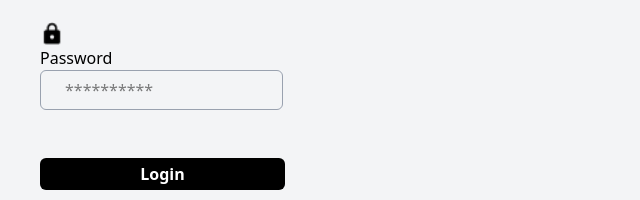
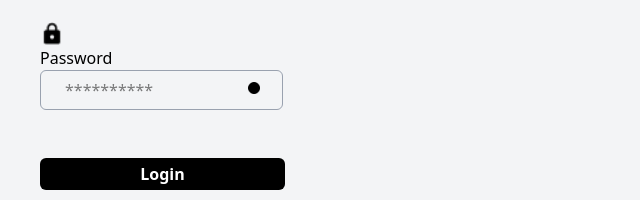
Before and after one commit to BilalHammi/finance-tracker, a Next.js app in the folder finance-tracker/: page /login in a window 1280 px wide. Shown: the part 177-377 px from the top of the page, without its empty margins (0-640 px from the left). Built offline with nearby package versions, Linux system fonts and the light colour scheme.

Commit message:
Added dot icon for password input.

```diff
--- a/finance-tracker/app/ui/login.component.tsx
+++ b/finance-tracker/app/ui/login.component.tsx
@@ -2,6 +2,7 @@ import BtnComponent from "../ui/button.component"
 import InputComponent from "../ui/input.component"
 import EmailIcon from "../../public/email-icon.png"
 import PasswordIcon from "../../public/lock-icon.png"
+import PasswordDot from "../../public/password-dot.png"
 import Image from "next/image";
 
 
@@ -10,17 +11,20 @@ export default function loginForm() {
        <div className="max-[450px]:flex max-[450px]:flex-col">
         <div>
             <div className="max-[450px]:flex max-[450px]:flex-row">
-                <Image src={EmailIcon} alt="Email icoon" className="w-6 h-6"/>
+                <Image src={EmailIcon} alt="Email icon" className="w-6 h-6"/>
                 <p className="max-[450px]:ml-1 max-[450px]:mb-2 max-[450px]:text-gray-400">Email</p>
             </div>
             <InputComponent widthCS="243px" heightCS="40px" typeInput="text" name="John.Doe@example.com"/>
         </div>
         <div>
             <div className="max-[450px]:flex max-[450px]:flex-row">
-                <Image src={PasswordIcon} alt="Lock icoon" className="w-6 h-6"/>
+                <Image src={PasswordIcon} alt="Lock icon" className="w-6 h-6"/>
                 <p className="max-[450px]:ml-1 max-[450px]:mb-2 max-[450px]:text-gray-400">Password</p>
             </div>
-            <InputComponent widthCS="243px" heightCS="40px" typeInput="password" name="**********"/>
+            <div className="flex flex-row">
+                <Image  src={PasswordDot} alt="Password icon" className="w-3 h-3 absolute ml-52 mt-3"/>
+                <InputComponent widthCS="243px" heightCS="40px" typeInput="password" name="**********"/>
+            </div>
         </div>
         <BtnComponent name="Login" heightCS="32px" widthCS="245px"/>
        </div>
```
